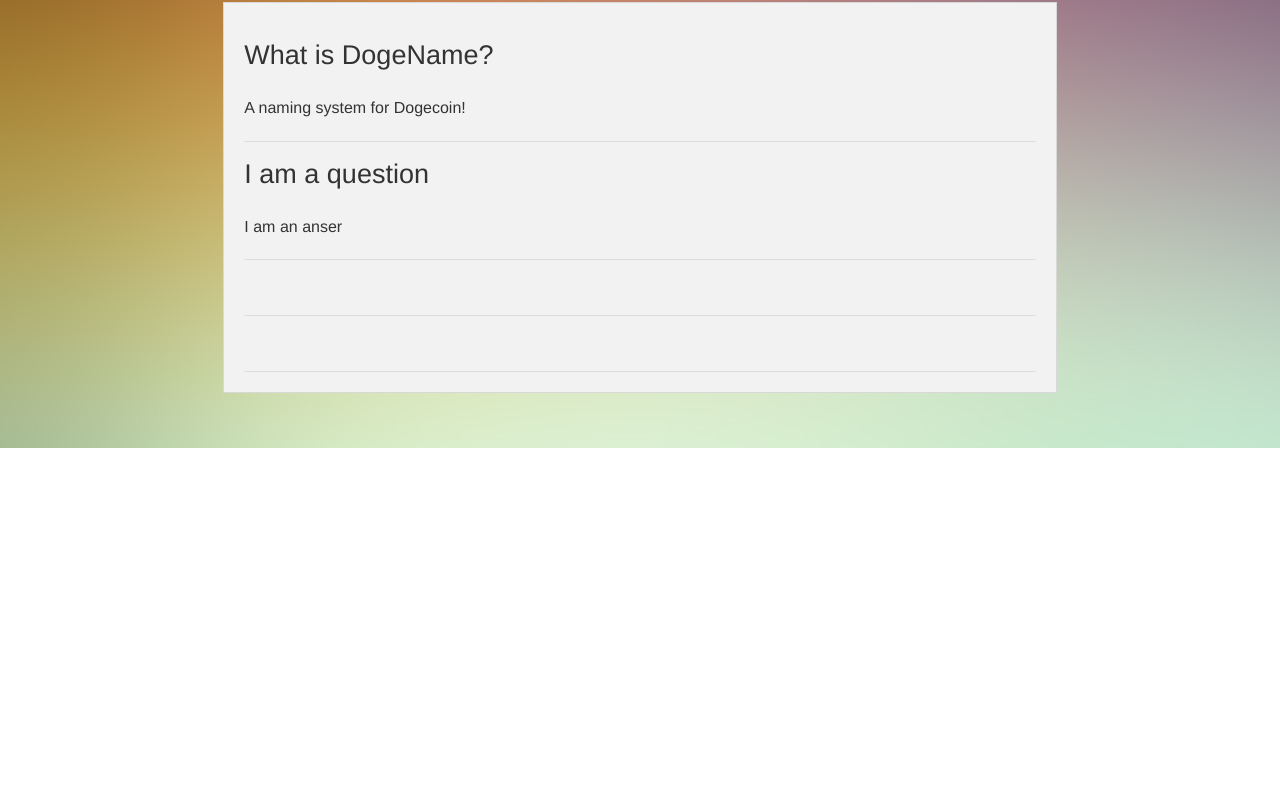
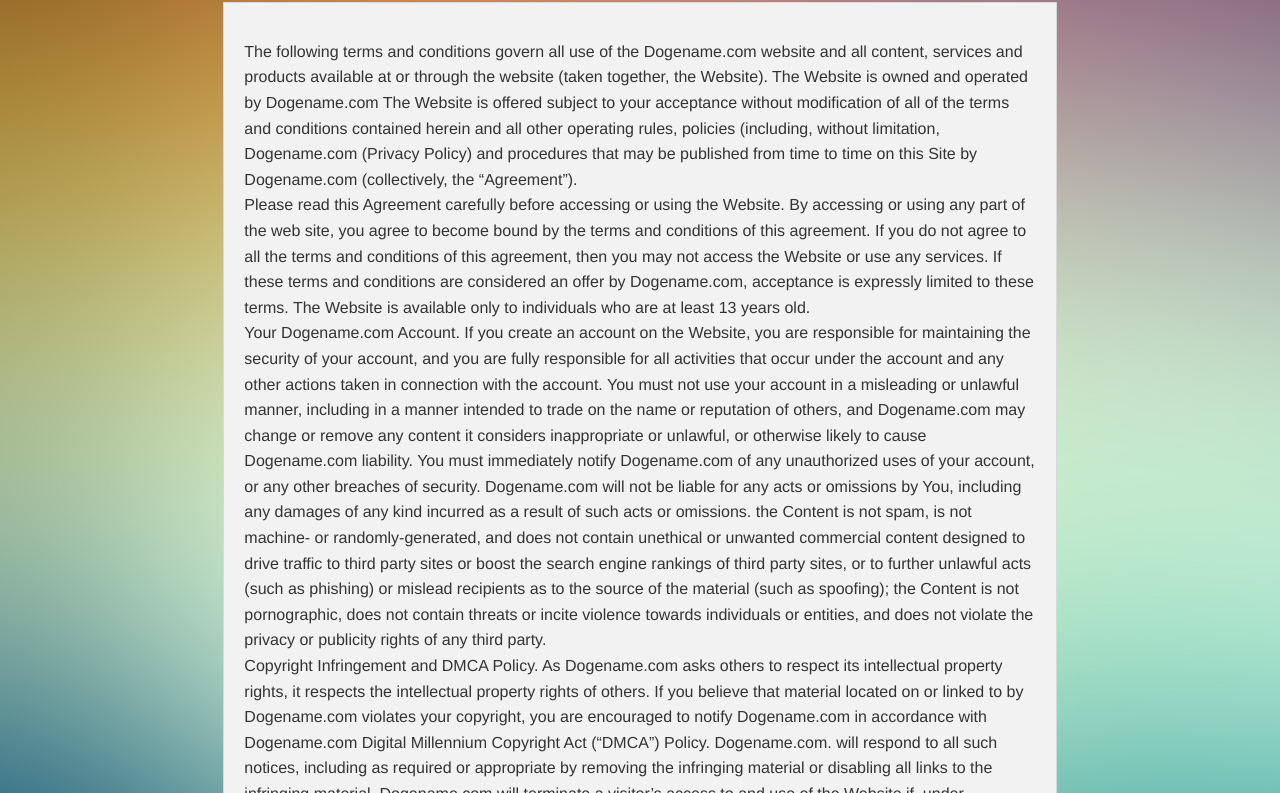
Before and after one commit to breadbaker/dogenameserver, a website: page pages/policy.html in a window 1280 px wide. Shown: the part 352-1145 px from the top of the page. Before the commit the page ends 800 px from the top, so only its background shows below. Drawn offline with nearby package versions, Linux system fonts and the light colour scheme.

Commit message:
Added terms and favicon

```diff
--- a/pages/policy.html
+++ b/pages/policy.html
@@ -66,23 +66,27 @@
                 <img src="img/icon.png">
             </div>
             <h1 class="small-centered columns" style="text-align:center; color:white;">
-                Need some help?
+                Terms of Service
             </h1>
             <div class="small-10 panel round small-centered columns">
                 <div>
                 </div><br>
-                	<h3>What is DogeName?</h3><br>
-                	<p>A naming system for Dogecoin!</p>
-                	<hr>
-                	<h3>I am a question</h3><br>
-                	<p>I am an anser</p>
-                	<hr>
-                	<h3></h3><br>
-                	<p></p>
-                	<hr>
-                	<h3></h3><br>
-                	<p></p>
-                	<hr>
+                	<p>The following terms and conditions govern all use of the Dogename.com website and all content, services and products available at or through the website (taken together, the Website). The Website is owned and operated by Dogename.com The Website is offered subject to your acceptance without modification of all of the terms and conditions contained herein and all other operating rules, policies (including, without limitation, Dogename.com (Privacy Policy) and procedures that may be published from time to time on this Site by Dogename.com (collectively, the “Agreement”).
+<br>
+Please read this Agreement carefully before accessing or using the Website. By accessing or using any part of the web site, you agree to become bound by the terms and conditions of this agreement. If you do not agree to all the terms and conditions of this agreement, then you may not access the Website or use any services. If these terms and conditions are considered an offer by Dogename.com, acceptance is expressly limited to these terms. The Website is available only to individuals who are at least 13 years old.
+<br>
+Your Dogename.com Account. If you create an account on the Website, you are responsible for maintaining the security of your account, and you are fully responsible for all activities that occur under the account and any other actions taken in connection with the account. You must not use your account in a misleading or unlawful manner, including in a manner intended to trade on the name or reputation of others, and Dogename.com may change or remove any content it considers inappropriate or unlawful, or otherwise likely to cause Dogename.com liability. You must immediately notify Dogename.com of any unauthorized uses of your account, or any other breaches of security. Dogename.com will not be liable for any acts or omissions by You, including any damages of any kind incurred as a result of such acts or omissions.
+the Content is not spam, is not machine- or randomly-generated, and does not contain unethical or unwanted commercial content designed to drive traffic to third party sites or boost the search engine rankings of third party sites, or to further unlawful acts (such as phishing) or mislead recipients as to the source of the material (such as spoofing);
+the Content is not pornographic, does not contain threats or incite violence towards individuals or entities, and does not violate the privacy or publicity rights of any third party.
+<br>
+Copyright Infringement and DMCA Policy. As Dogename.com asks others to respect its intellectual property rights, it respects the intellectual property rights of others. If you believe that material located on or linked to by Dogename.com violates your copyright, you are encouraged to notify Dogename.com in accordance with Dogename.com Digital Millennium Copyright Act (“DMCA”) Policy. Dogename.com. will respond to all such notices, including as required or appropriate by removing the infringing material or disabling all links to the infringing material. Dogename.com will terminate a visitor’s access to and use of the Website if, under appropriate circumstances, the visitor is determined to be a repeat infringer of the copyrights or other intellectual property rights of Dogename.com or others. In the case of such termination, Dogename.com will have no obligation to provide a refund of any amounts previously paid to Dogename.com
+<br>
+Termination. Dogename.com may terminate your access to all or any part of the Website at any time, with or without cause, with or without notice, effective immediately. If you wish to terminate this Agreement or your Dogename.com account (if you have one), you may simply discontinue using the Website.
+<br>
+Disclaimer of Warranties. The Website is provided “as is”. Dogename.com and its suppliers and licensors hereby disclaim all warranties of any kind, express or implied, including, without limitation, the warranties of merchantability, fitness for a particular purpose and non-infringement. Neither Dogename.com
+nor its suppliers and licensors, makes any warranty that the Website will be error free or that access thereto will be continuous or uninterrupted. You understand that you download from, or otherwise obtain content or services through, the Website at your own discretion and risk.
+<br>
+Indemnification. You agree to indemnify and hold harmless Dogename.com  its contractors, and its licensors, and their respective directors, officers, employees and agents from and against any and all claims and expenses, including attorneys’ fees, arising out of your use of the Website, including but not limited to your violation of this Agreement.</p>
 
             </div>
         </div><script type="text/javascript">
```
Also changed, not shown: pages/help.html (+2 -8 lines), pages/img/favicon.ico (added).
